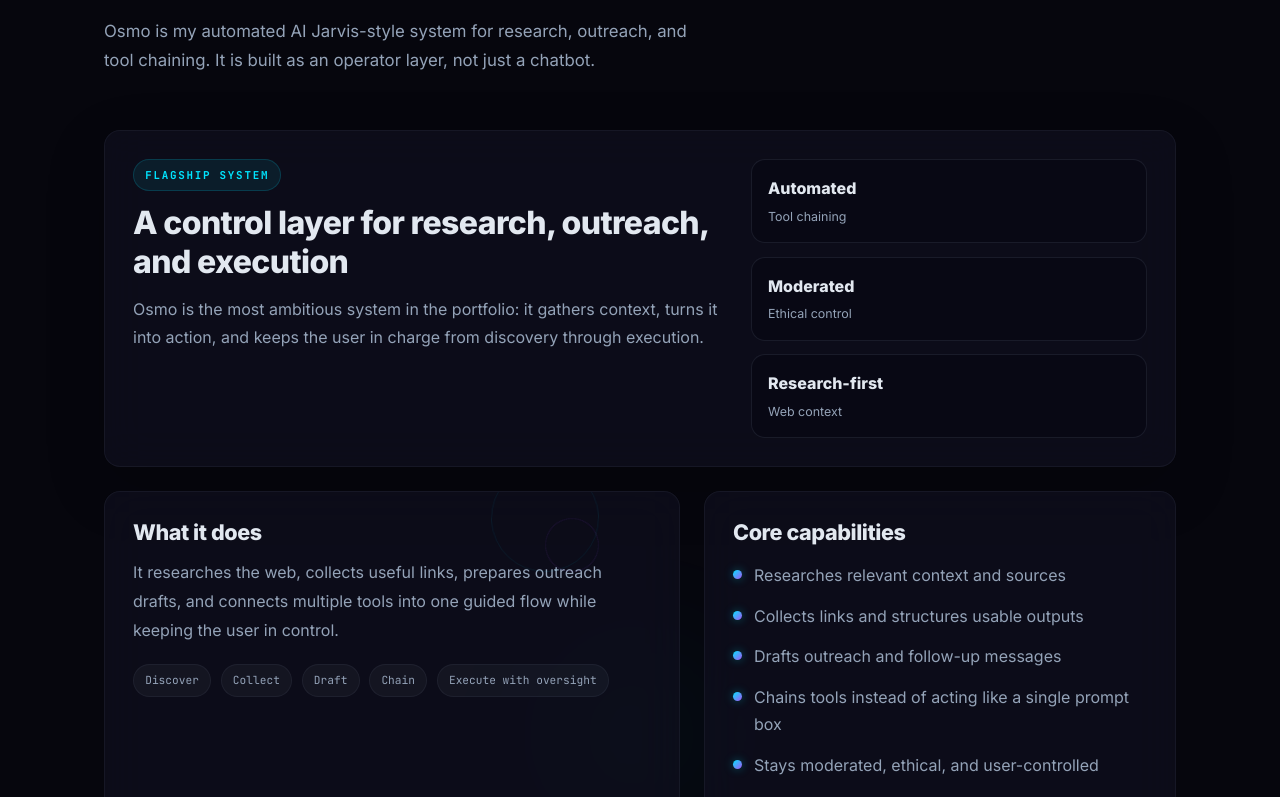
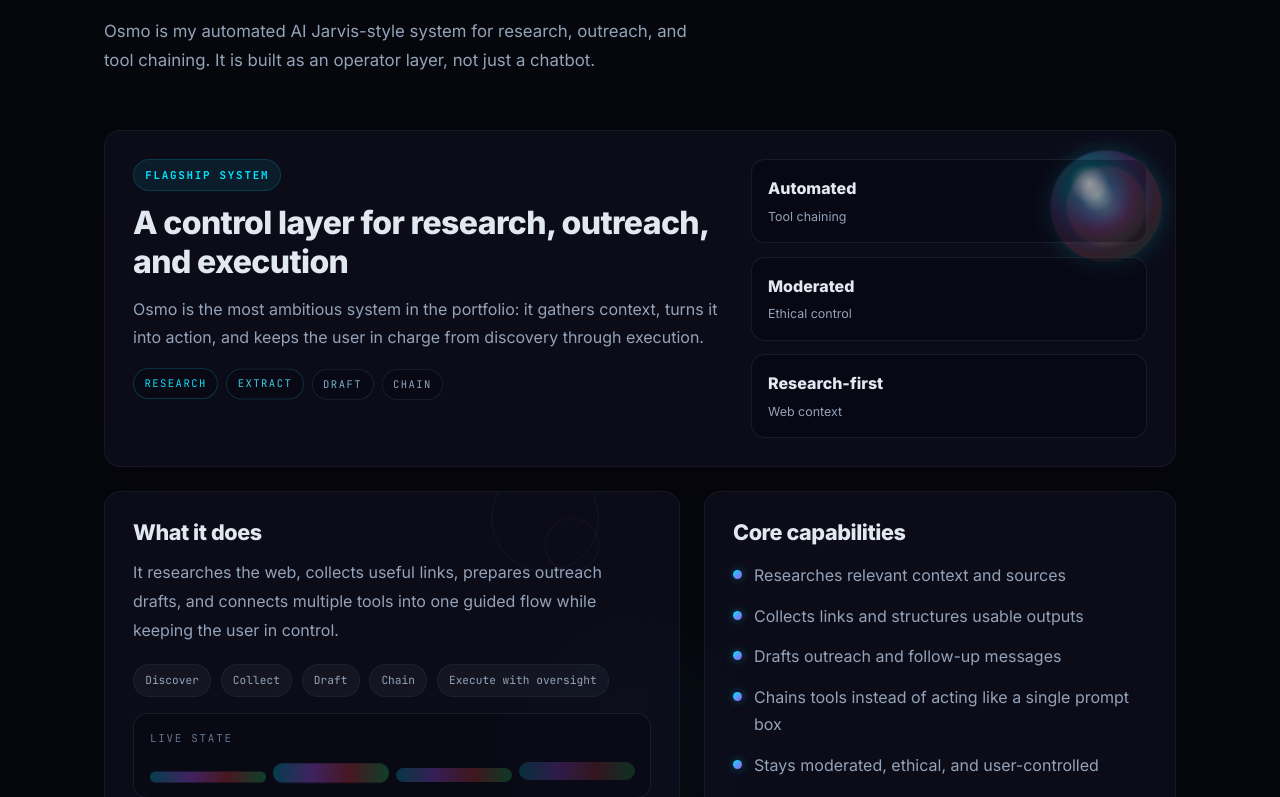
Before and after one commit to usmankhan782004-ship-it/portfolio, a React (Vite) app: page / in a window 1280 px wide. Shown: the part 7680-8477 px from the top of the page. Built offline with nearby package versions, Linux system fonts and the light colour scheme.

Commit message:
Add animated Osmo orb

```diff
--- a/src/components/Osmo.css
+++ b/src/components/Osmo.css
@@ -13,6 +13,7 @@
 }
 
 .osmo-spotlight {
+    position: relative;
     display: grid;
     grid-template-columns: 1.2fr 0.8fr;
     gap: 1.5rem;
@@ -21,12 +22,53 @@
     border-color: rgba(0, 229, 255, 0.22);
     background: linear-gradient(135deg, rgba(0, 229, 255, 0.08), rgba(168, 85, 247, 0.08));
     box-shadow: 0 20px 60px rgba(0, 0, 0, 0.18);
+    overflow: hidden;
+}
+
+.osmo-spotlight-orb {
+    position: absolute;
+    right: 1.2rem;
+    top: 1.2rem;
+    width: 110px;
+    height: 110px;
+    border-radius: 50%;
+    pointer-events: none;
+    filter: blur(0.2px);
+    opacity: 0.95;
+    animation: orbDrift 10s ease-in-out infinite;
+}
+
+.osmo-spotlight-orb span {
+    position: absolute;
+    inset: 0;
+    border-radius: 50%;
+    background: radial-gradient(circle at 35% 30%, rgba(255, 255, 255, 0.9) 0%, rgba(0, 229, 255, 0.3) 18%, rgba(168, 85, 247, 0.22) 42%, rgba(239, 68, 68, 0.16) 67%, rgba(34, 197, 94, 0.12) 84%, rgba(6, 6, 13, 0.05) 100%);
+    box-shadow:
+        inset 0 0 30px rgba(255, 255, 255, 0.08),
+        0 0 28px rgba(0, 229, 255, 0.18);
+    mix-blend-mode: screen;
+}
+
+.osmo-spotlight-orb span:nth-child(2) {
+    inset: 16px;
+    background: radial-gradient(circle at 38% 36%, rgba(255, 255, 255, 0.85) 0%, rgba(168, 85, 247, 0.34) 24%, rgba(239, 68, 68, 0.22) 52%, rgba(34, 197, 94, 0.16) 78%, transparent 100%);
+    filter: blur(1px);
+    animation: orbPulse 6s ease-in-out infinite;
+}
+
+.osmo-spotlight-orb span:nth-child(3) {
+    inset: 32px;
+    background: radial-gradient(circle, rgba(255, 255, 255, 0.7) 0%, rgba(0, 229, 255, 0.2) 26%, rgba(168, 85, 247, 0.24) 48%, rgba(239, 68, 68, 0.18) 72%, rgba(34, 197, 94, 0.14) 100%);
+    filter: blur(8px);
+    animation: orbHue 8s linear infinite;
 }
 
 .osmo-spotlight-copy {
     display: flex;
     flex-direction: column;
     gap: 0.85rem;
+    position: relative;
+    z-index: 1;
 }
 
 .osmo-spotlight-badge {
@@ -58,6 +100,8 @@
     display: grid;
     grid-template-columns: 1fr;
     gap: 0.85rem;
+    position: relative;
+    z-index: 1;
 }
 
 .osmo-spotlight-stat {
@@ -88,6 +132,38 @@
 .osmo-spotlight-stat-label {
     font-size: 0.78rem;
     color: var(--text-secondary);
+}
+
+.osmo-spotlight-flow {
+    display: flex;
+    flex-wrap: wrap;
+    gap: 0.5rem;
+    margin-top: 0.2rem;
+}
+
+.osmo-spotlight-flow span {
+    font-family: var(--font-mono);
+    font-size: 0.66rem;
+    letter-spacing: 0.14em;
+    text-transform: uppercase;
+    color: var(--text-secondary);
+    padding: 0.35rem 0.65rem;
+    border-radius: 999px;
+    background: rgba(6, 6, 13, 0.24);
+    border: 1px solid rgba(148, 163, 184, 0.12);
+    animation: flowGlow 5s ease-in-out infinite;
+}
+
+.osmo-spotlight-flow span:nth-child(2) {
+    animation-delay: 0.6s;
+}
+
+.osmo-spotlight-flow span:nth-child(3) {
+    animation-delay: 1.2s;
+}
+
+.osmo-spotlight-flow span:nth-child(4) {
+    animation-delay: 1.8s;
 }
 
 .osmo-card {
@@ -163,6 +239,53 @@
     transition: transform 0.3s var(--ease-out-expo), border-color 0.3s var(--ease-out-expo), color 0.3s var(--ease-out-expo);
 }
 
+.osmo-mini-panel {
+    margin-top: 1rem;
+    padding: 0.95rem 1rem;
+    border-radius: 14px;
+    background: rgba(6, 6, 13, 0.28);
+    border: 1px solid rgba(148, 163, 184, 0.12);
+}
+
+.osmo-mini-panel-label {
+    display: block;
+    font-family: var(--font-mono);
+    font-size: 0.68rem;
+    letter-spacing: 0.16em;
+    text-transform: uppercase;
+    color: var(--text-muted);
+    margin-bottom: 0.8rem;
+}
+
+.osmo-mini-panel-bars {
+    display: grid;
+    grid-template-columns: repeat(4, minmax(0, 1fr));
+    gap: 0.45rem;
+    align-items: end;
+}
+
+.osmo-mini-panel-bars span {
+    height: 10px;
+    border-radius: 999px;
+    background: linear-gradient(90deg, rgba(0, 229, 255, 0.25), rgba(168, 85, 247, 0.35), rgba(239, 68, 68, 0.28), rgba(34, 197, 94, 0.3));
+    animation: barPulse 4.8s ease-in-out infinite;
+}
+
+.osmo-mini-panel-bars span:nth-child(2) {
+    height: 18px;
+    animation-delay: -0.7s;
+}
+
+.osmo-mini-panel-bars span:nth-child(3) {
+    height: 14px;
+    animation-delay: -1.4s;
+}
+
+.osmo-mini-panel-bars span:nth-child(4) {
+    height: 22px;
+    animation-delay: -2.1s;
+}
+
 .osmo-list {
     list-style: none;
     display: grid;
@@ -214,6 +337,76 @@
     }
 }
 
+@keyframes orbDrift {
+    0%,
+    100% {
+        transform: translate3d(0, 0, 0) scale(1);
+    }
+
+    25% {
+        transform: translate3d(-6px, 4px, 0) scale(1.03);
+    }
+
+    50% {
+        transform: translate3d(-2px, -5px, 0) scale(0.98);
+    }
+
+    75% {
+        transform: translate3d(6px, 2px, 0) scale(1.02);
+    }
+}
+
+@keyframes orbPulse {
+    0%,
+    100% {
+        opacity: 0.82;
+        transform: scale(1);
+    }
+
+    50% {
+        opacity: 1;
+        transform: scale(1.04);
+    }
+}
+
+@keyframes orbHue {
+    0% {
+        filter: hue-rotate(0deg) blur(8px);
+    }
+
+    100% {
+        filter: hue-rotate(360deg) blur(8px);
+    }
+}
+
+@keyframes flowGlow {
+    0%,
+    100% {
+        border-color: rgba(148, 163, 184, 0.12);
+        color: var(--text-secondary);
+        transform: translateY(0);
+    }
+
+    50% {
+        border-color: rgba(0, 229, 255, 0.22);
+        color: var(--accent-cyan);
+        transform: translateY(-1px);
+    }
+}
+
+@keyframes barPulse {
+    0%,
+    100% {
+        transform: scaleY(0.8);
+        opacity: 0.65;
+    }
+
+    50% {
+        transform: scaleY(1.1);
+        opacity: 1;
+    }
+}
+
 @keyframes orbitPulse {
     0% {
         transform: translate(-50%, -50%) rotate(0deg);
@@ -237,4 +430,38 @@
         width: 140px;
         height: 140px;
     }
+
+    .osmo-spotlight-orb {
+        width: 84px;
+        height: 84px;
+        right: 0.75rem;
+        top: 0.75rem;
+    }
+
+    .osmo-spotlight-flow {
+        gap: 0.4rem;
+    }
+
+    .osmo-spotlight-flow span {
+        font-size: 0.62rem;
+    }
+
+    .osmo-mini-panel-bars span:nth-child(2) {
+        height: 15px;
+    }
+
+    .osmo-mini-panel-bars span:nth-child(4) {
+        height: 18px;
+    }
 }
+
+@media (prefers-reduced-motion: reduce) {
+    .osmo-spotlight-orb,
+    .osmo-spotlight-orb span,
+    .osmo-spotlight-stat,
+    .osmo-spotlight-flow span,
+    .osmo-mini-panel-bars span,
+    .osmo-orbit span {
+        animation: none !important;
+    }
+}
--- a/src/components/Osmo.jsx
+++ b/src/components/Osmo.jsx
@@ -52,12 +52,25 @@ export default function Osmo() {
                 </p>
 
                 <div className="osmo-spotlight glass animate-on-scroll">
+                    <div className="osmo-spotlight-orb" aria-hidden="true">
+                        <span />
+                        <span />
+                        <span />
+                    </div>
+
                     <div className="osmo-spotlight-copy">
                         <span className="osmo-spotlight-badge">Flagship system</span>
                         <h3 className="osmo-spotlight-title">A control layer for research, outreach, and execution</h3>
                         <p className="osmo-spotlight-text">
                             Osmo is the most ambitious system in the portfolio: it gathers context, turns it into action, and keeps the user in charge from discovery through execution.
                         </p>
+
+                        <div className="osmo-spotlight-flow" aria-hidden="true">
+                            <span>Research</span>
+                            <span>Extract</span>
+                            <span>Draft</span>
+                            <span>Chain</span>
+                        </div>
                     </div>
 
                     <div className="osmo-spotlight-stats">
@@ -89,6 +102,16 @@ export default function Osmo() {
                                 </span>
                             ))}
                         </div>
+
+                        <div className="osmo-mini-panel" aria-hidden="true">
+                            <span className="osmo-mini-panel-label">Live state</span>
+                            <div className="osmo-mini-panel-bars">
+                                <span />
+                                <span />
+                                <span />
+                                <span />
+                            </div>
+                        </div>
                     </div>
 
                     <div className="osmo-card osmo-card--accent glass animate-on-scroll">
```
